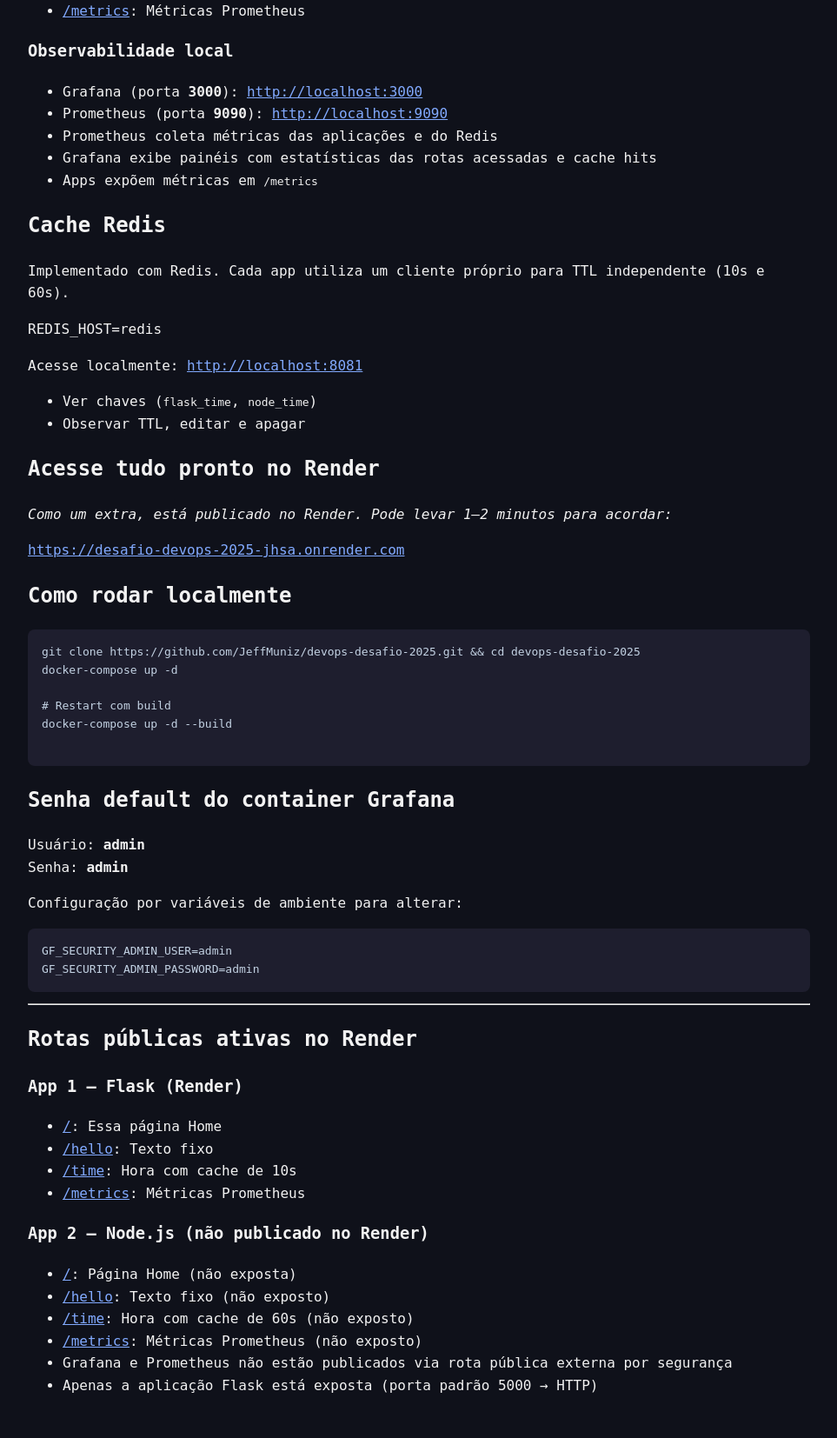
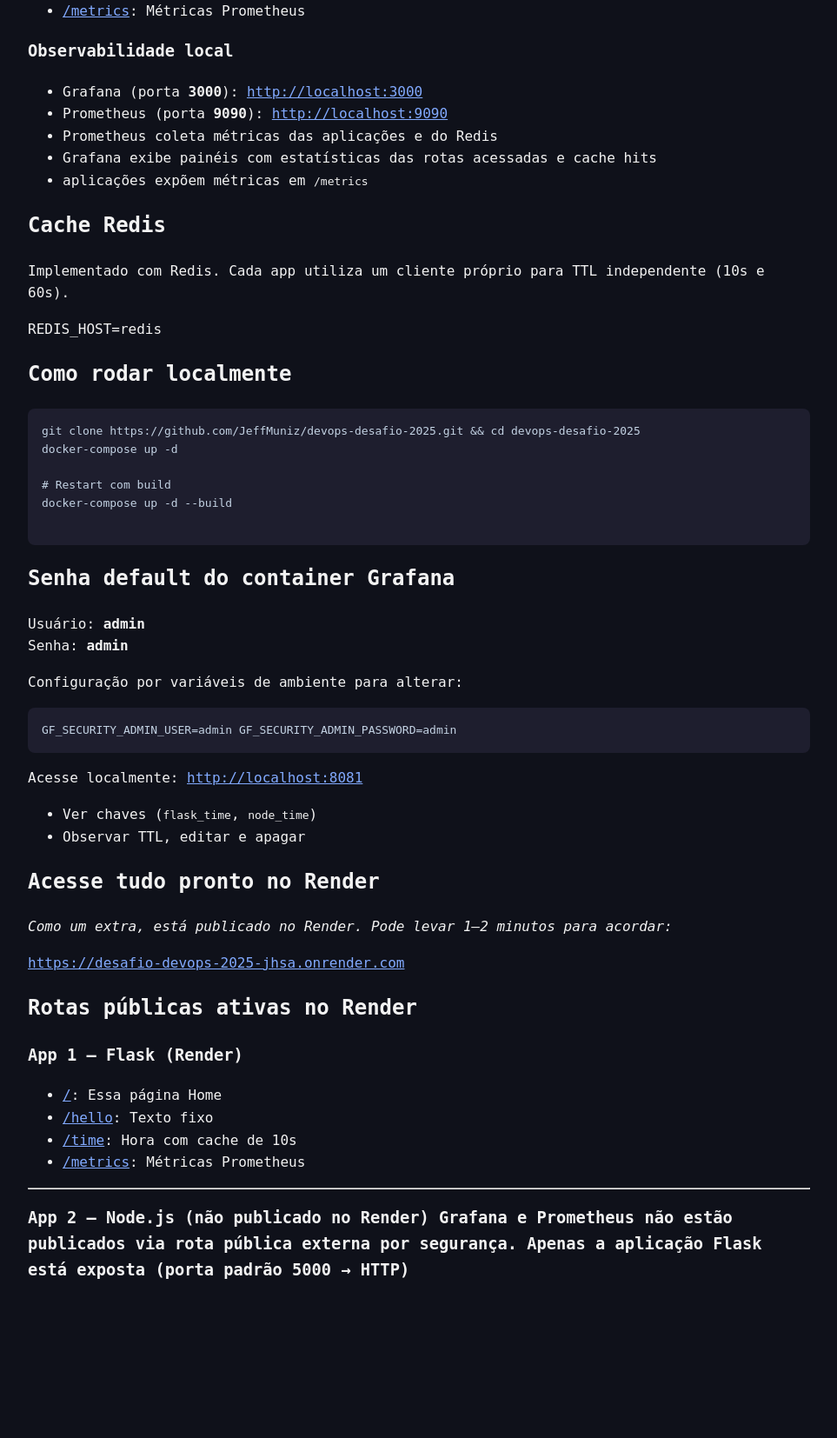
Before and after one commit to JeffMuniz/DESAFIO-DEVOPS-2025, a Flask app: page / in a window 1280 px wide. Shown: the part 627-2281 px from the top of the page at 87% size, without its empty margins (158-1121 px from the left). After the commit the page ends 2098 px from the top, so only its background shows below. Run offline with Flask 3, Linux system fonts and the light colour scheme.

Commit message:
Update index.html

```diff
--- a/app-flask/templates/index.html
+++ b/app-flask/templates/index.html
@@ -37,22 +37,13 @@
       <li>Prometheus (porta <strong>9090</strong>): <a href="http://localhost:9090" target="_blank">http://localhost:9090</a></li>
       <li>Prometheus coleta métricas das aplicações e do Redis</li>
       <li>Grafana exibe painéis com estatísticas das rotas acessadas e cache hits</li>
-      <li>Apps expõem métricas em <code>/metrics</code></li>
+      <li>aplicações expõem métricas em <code>/metrics</code></li>
     </ul>
 
     <h2>Cache Redis</h2>
     <p>Implementado com Redis. Cada app utiliza um cliente próprio para TTL independente (10s e 60s).</p>
     <p>REDIS_HOST=redis</p>
 
-    <p>Acesse localmente: <a href="http://localhost:8081" target="_blank">http://localhost:8081</a></p>
-    <ul>
-      <li>Ver chaves (<code>flask_time</code>, <code>node_time</code>)</li>
-      <li>Observar TTL, editar e apagar</li>
-    </ul>
-
-    <h2>Acesse tudo pronto no Render</h2>
-    <p><em>Como um extra, está publicado no Render. Pode levar 1–2 minutos para acordar:</em></p>
-    <a href="https://desafio-devops-2025-jhsa.onrender.com" target="_blank">https://desafio-devops-2025-jhsa.onrender.com</a>
 
     <h2>Como rodar localmente</h2>
     <pre><code>git clone https://github.com/JeffMuniz/devops-desafio-2025.git && cd devops-desafio-2025
@@ -65,11 +56,16 @@
     <h2>Senha default do container Grafana</h2>
     <p>Usuário: <strong>admin</strong><br>Senha: <strong>admin</strong></p>
     <p>Configuração por variáveis de ambiente para alterar:</p>
-    <pre><code>GF_SECURITY_ADMIN_USER=admin
-GF_SECURITY_ADMIN_PASSWORD=admin</code></pre>
+    <pre><code>GF_SECURITY_ADMIN_USER=admin GF_SECURITY_ADMIN_PASSWORD=admin</code></pre>
+    <p>Acesse localmente: <a href="http://localhost:8081" target="_blank">http://localhost:8081</a></p>
+    <ul>
+      <li>Ver chaves (<code>flask_time</code>, <code>node_time</code>)</li>
+      <li>Observar TTL, editar e apagar</li>
+    </ul>
 
-    <hr/>
-
+    <h2>Acesse tudo pronto no Render</h2>
+    <p><em>Como um extra, está publicado no Render. Pode levar 1–2 minutos para acordar:</em></p>
+    <a href="https://desafio-devops-2025-jhsa.onrender.com" target="_blank">https://desafio-devops-2025-jhsa.onrender.com</a>
     <h2> Rotas públicas ativas no Render</h2>
 
     <h3>App 1 – Flask (Render)</h3>
@@ -80,16 +76,9 @@
       <li><a href="https://desafio-devops-2025-jhsa.onrender.com/metrics">/metrics</a>: Métricas Prometheus</li>
     </ul>
 
-    <h3>App 2 – Node.js (não publicado no Render)</h3>
-    <ul>
-      <li><a href="#">/</a>: Página Home (não exposta)</li>
-      <li><a href="#">/hello</a>: Texto fixo (não exposto)</li>
-      <li><a href="#">/time</a>: Hora com cache de 60s (não exposto)</li>
-      <li><a href="#">/metrics</a>: Métricas Prometheus (não exposto)</li>
-
-      <li>Grafana e Prometheus não estão publicados via rota pública externa por segurança</li>
-      <li>Apenas a aplicação Flask está exposta (porta padrão 5000 → HTTP)</li>
-    </ul>
+    <hr/>
+    <h3>App 2 – Node.js (não publicado no Render) Grafana e Prometheus não estão publicados via rota pública externa por segurança. Apenas a aplicação Flask está exposta (porta padrão 5000 → HTTP)
+    </h3>
   </div>
 </body>
 </html>
```
